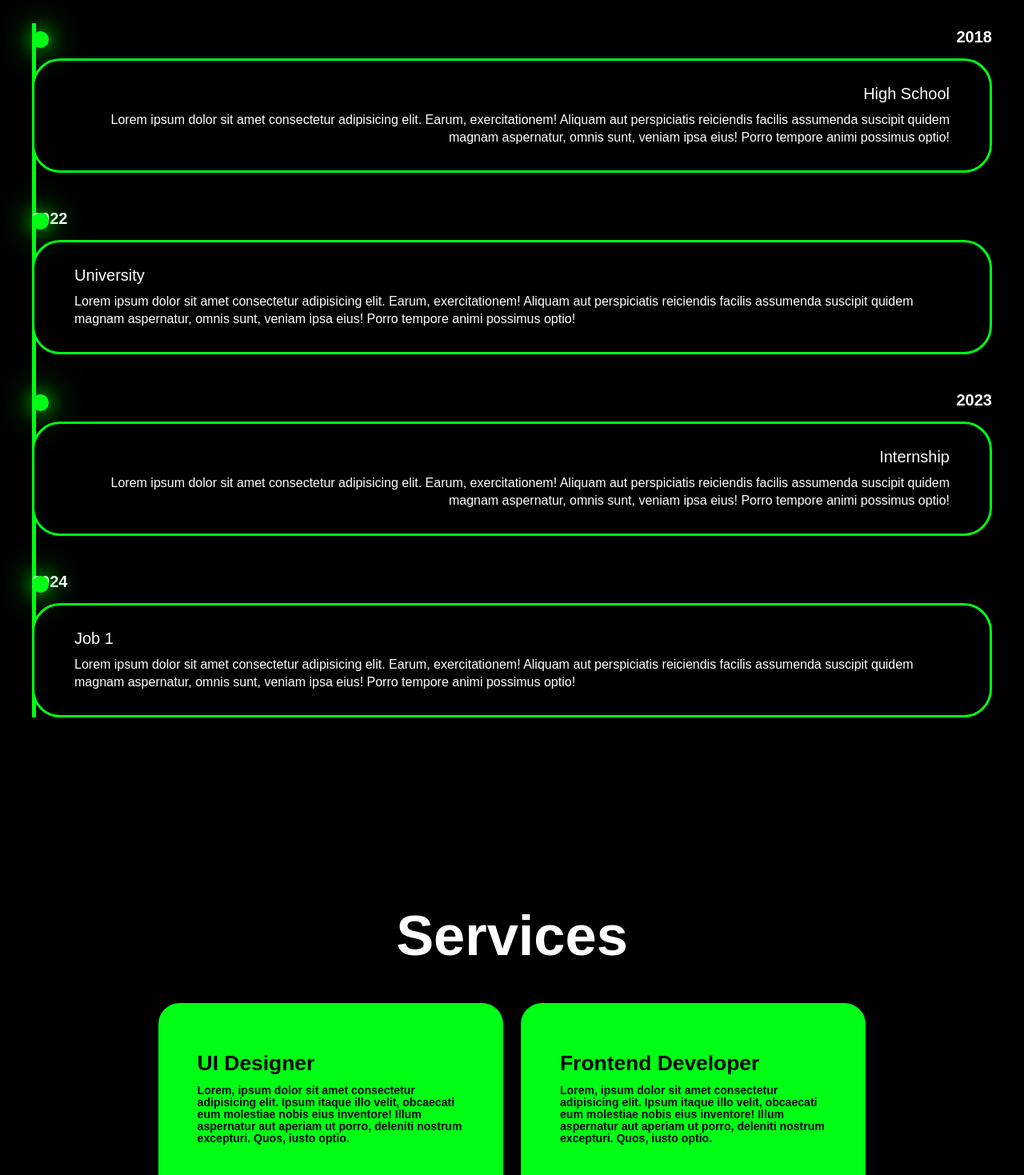
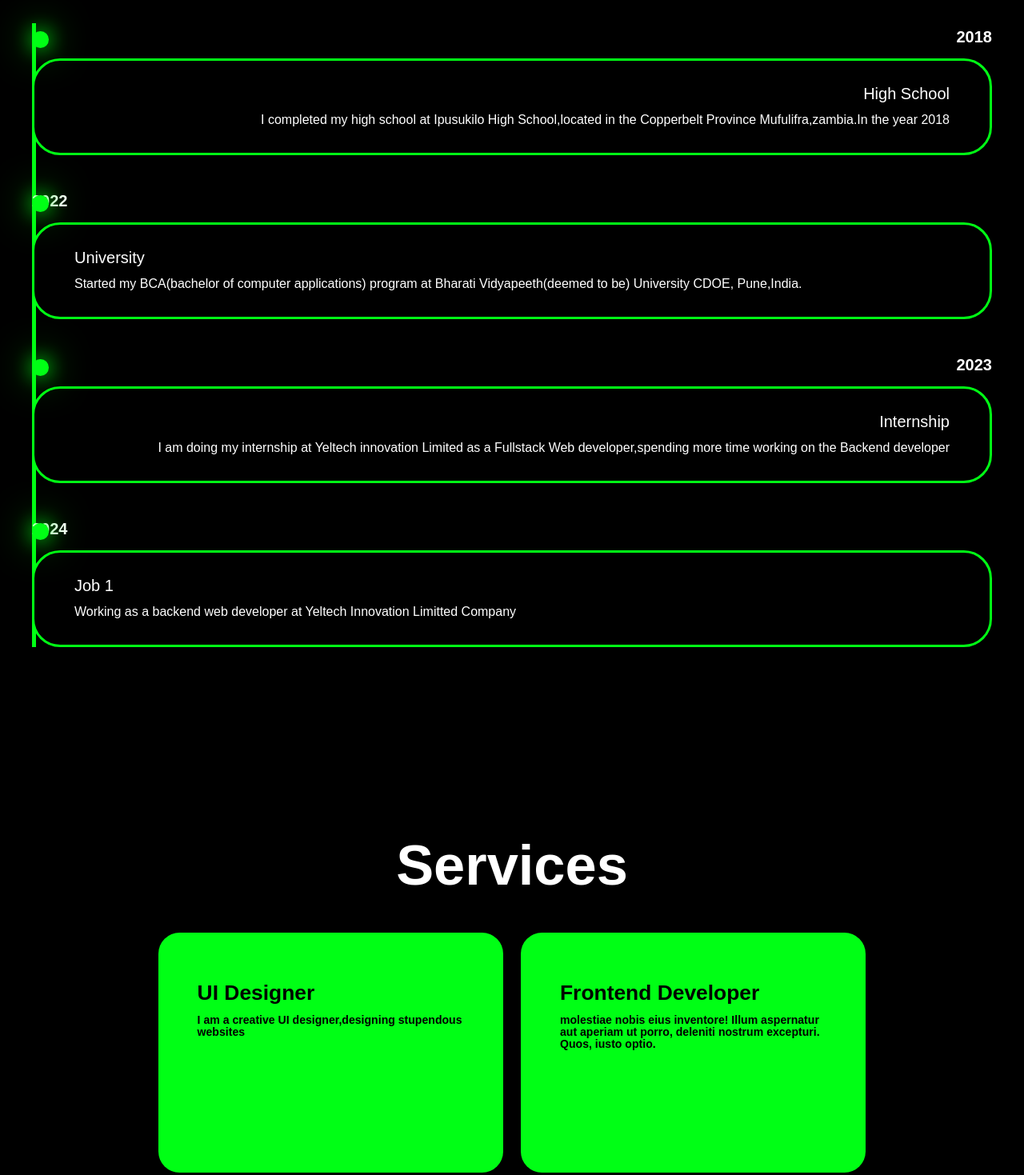
Before and after one commit to Simon-Chipango000/Simon-s-portfolio-website, a plain HTML site: page index.html in a window 1280 px wide. Shown: the part 1040-2509 px from the top of the page at 80% size. Drawn offline with nearby package versions, Linux system fonts and the light colour scheme.

Commit message:
first commit

```diff
--- a/index.html
+++ b/index.html
@@ -84,9 +84,6 @@
 
     </div>
 
-
-
-
     </figure>
 
 
@@ -121,7 +118,7 @@
     <div class="home-content">
         <h1>Hi,It's <span>Simon</span></h1>
         <h3 class="text-animation">I'm  a<span></span></h3>
-        <p>Lorem ipsum dolor sit amet consectetur adipisicing elit. Iure laborum sed molestiae culpa, accusantium vel officiis eum dolor vero dignissimos error modi illum ullam amet ipsum, id a! Neque, iusto!</p>
+        <p>Hello! Welcome to my portfolio,my name is Simon Chipango am a creative UI/UX Designer,Software Engineer, App developer etc and Artificial intelligence Engineer been working on different kinds of projects for the past 1.5years.</p>
 
 
         <div class="">
@@ -163,7 +160,7 @@
             <div class="timeline-date">2018</div>
             <div class="timeline-content">
                 <h3>High School</h3>
-                <p>Lorem ipsum dolor sit amet consectetur adipisicing elit. Earum, exercitationem! Aliquam aut perspiciatis reiciendis facilis assumenda suscipit quidem magnam aspernatur, omnis sunt, veniam ipsa eius! Porro tempore animi possimus optio!</p>
+                <p> I completed my high school at Ipusukilo High School,located in the Copperbelt Province Mufulifra,zambia.In the year 2018</p>
 
             </div>
     </div>
@@ -175,7 +172,7 @@
             <div class="timeline-date">2022</div>
             <div class="timeline-content">
                 <h3>University</h3>
-                <p>Lorem ipsum dolor sit amet consectetur adipisicing elit. Earum, exercitationem! Aliquam aut perspiciatis reiciendis facilis assumenda suscipit quidem magnam aspernatur, omnis sunt, veniam ipsa eius! Porro tempore animi possimus optio!</p>
+                <p> Started  my BCA(bachelor of computer applications) program at  Bharati Vidyapeeth(deemed to be) University CDOE, Pune,India.</p>
             </div>
     </div>
 
@@ -187,7 +184,7 @@
             <div class="timeline-date">2023</div>
             <div class="timeline-content">
                 <h3>Internship</h3>
-                <p>Lorem ipsum dolor sit amet consectetur adipisicing elit. Earum, exercitationem! Aliquam aut perspiciatis reiciendis facilis assumenda suscipit quidem magnam aspernatur, omnis sunt, veniam ipsa eius! Porro tempore animi possimus optio!</p>
+                <p>I am doing my internship at Yeltech innovation Limited as a Fullstack Web developer,spending more time working on the Backend developer</p>
             </div>
     </div>
 
@@ -197,7 +194,7 @@
             <div class="timeline-date">2024</div>
             <div class="timeline-content">
                 <h3>Job 1</h3>
-                <p>Lorem ipsum dolor sit amet consectetur adipisicing elit. Earum, exercitationem! Aliquam aut perspiciatis reiciendis facilis assumenda suscipit quidem magnam aspernatur, omnis sunt, veniam ipsa eius! Porro tempore animi possimus optio!</p>
+                <p>Working as  a backend web developer at Yeltech Innovation Limitted Company</p>
 
             </div>
     </div>
@@ -214,7 +211,7 @@
         <div class="service-box">
             <div class="service-info">
                 <h4>UI Designer</h4>
-                <p>Lorem, ipsum dolor sit amet consectetur adipisicing elit. Ipsum itaque illo velit, obcaecati eum molestiae nobis eius inventore! Illum aspernatur aut aperiam ut porro, deleniti nostrum excepturi. Quos, iusto optio.</p>
+                <p>I am  a creative UI designer,designing stupendous websites</p>
             </div>
         </div>
 
@@ -222,7 +219,7 @@
         <div class="service-box">
             <div class="service-info">
                 <h4>Frontend Developer</h4>
-                <p>Lorem, ipsum dolor sit amet consectetur adipisicing elit. Ipsum itaque illo velit, obcaecati eum molestiae nobis eius inventore! Illum aspernatur aut aperiam ut porro, deleniti nostrum excepturi. Quos, iusto optio.</p>
+                <p>molestiae nobis eius inventore! Illum aspernatur aut aperiam ut porro, deleniti nostrum excepturi. Quos, iusto optio.</p>
             </div>
         </div>
 
--- a/style.css
+++ b/style.css
@@ -157,7 +157,7 @@ section{
     height: 4.5rem;
     background: transparent;
     border:2px solid var(--main-color)
-    font-size : 2.5rem;
+    font-size: 2.5rem;
     border-radius : 50%;
     color: var(--main-color);
 
```
